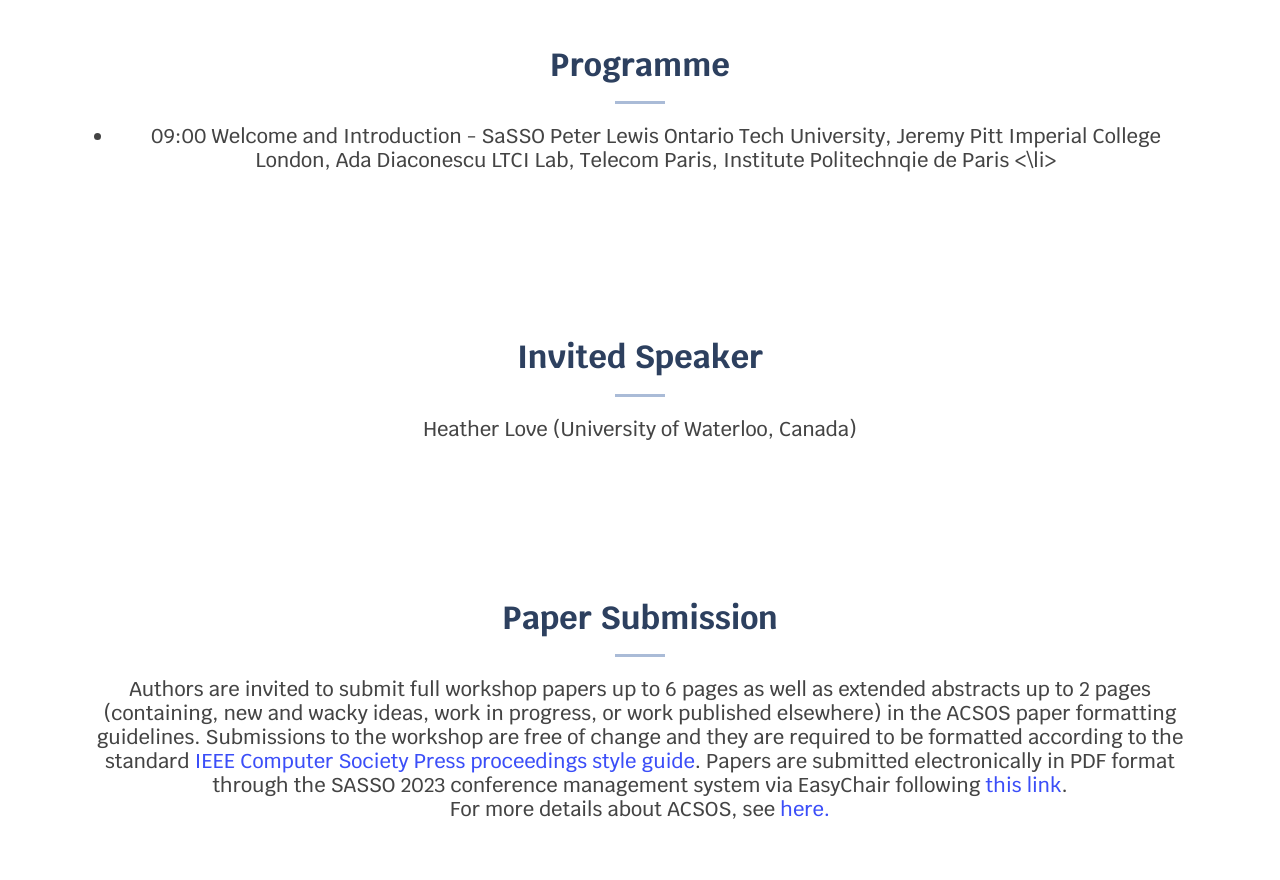
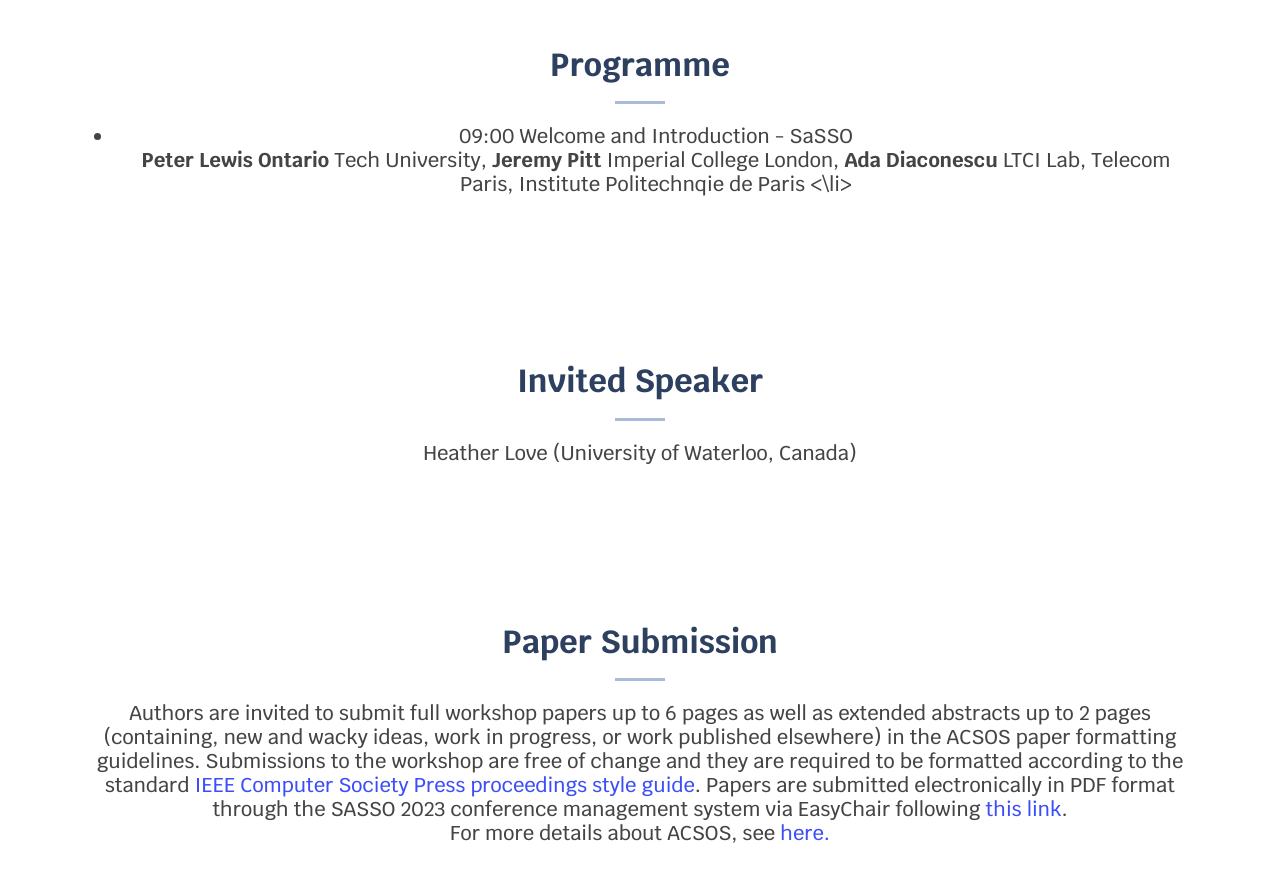
Before and after one commit to amertzani/amertzani.github.io, a plain HTML site: page index.html in a window 1280 px wide. Shown: the part 1260-2140 px from the top of the page. Drawn offline with nearby package versions, Linux system fonts and the light colour scheme.

Commit message:
Update index.html

```diff
--- a/index.html
+++ b/index.html
@@ -95,8 +95,8 @@
           <h2>Programme</h2>
           <h5>
             <ul>
-              <li>09:00 Welcome and Introduction - SaSSO
-                Peter Lewis Ontario Tech University, Jeremy Pitt Imperial College London, Ada Diaconescu LTCI Lab, Telecom Paris, Institute Politechnqie de Paris <\li>
+              <li>09:00 Welcome and Introduction - SaSSO <br/>
+                <b>Peter Lewis Ontario</b> Tech University, <b>Jeremy Pitt</b> Imperial College London, <b>Ada Diaconescu</b> LTCI Lab, Telecom Paris, Institute Politechnqie de Paris <\li>
             </ul>
           </h5>
 
```
